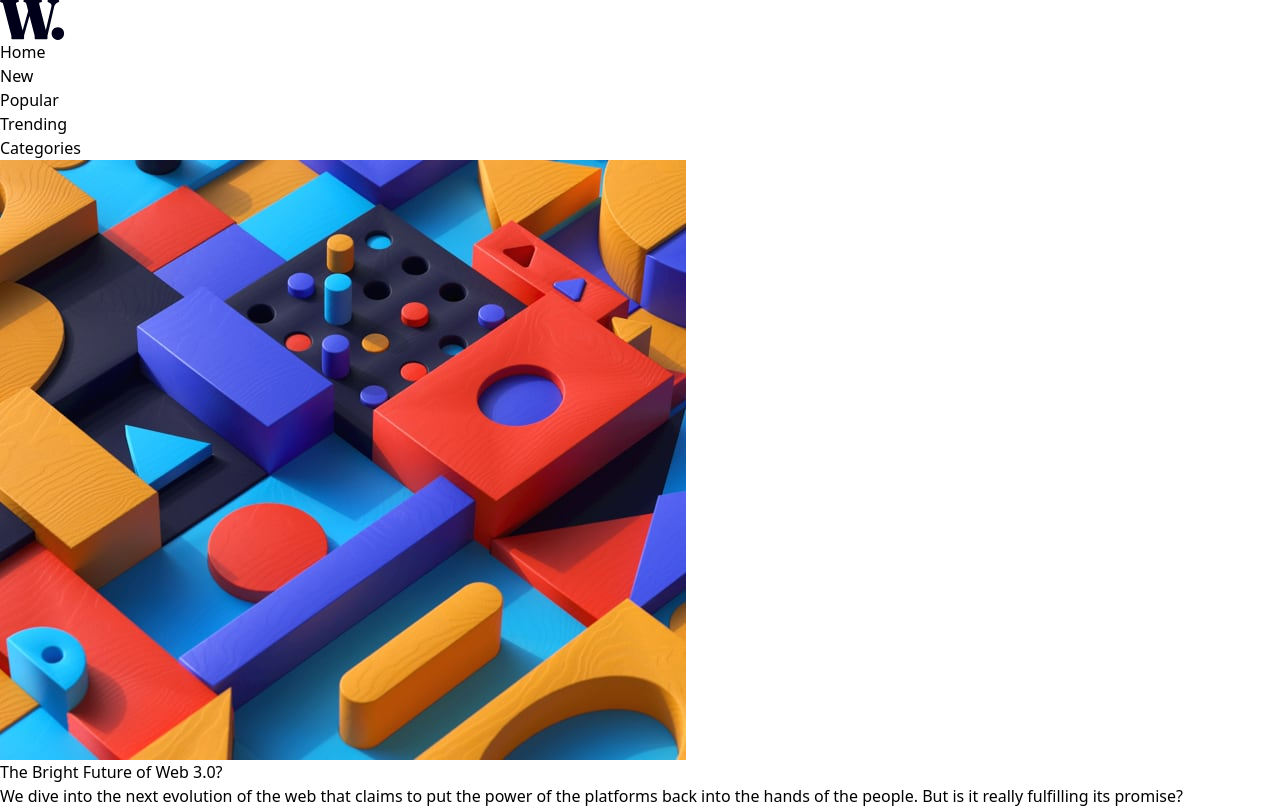
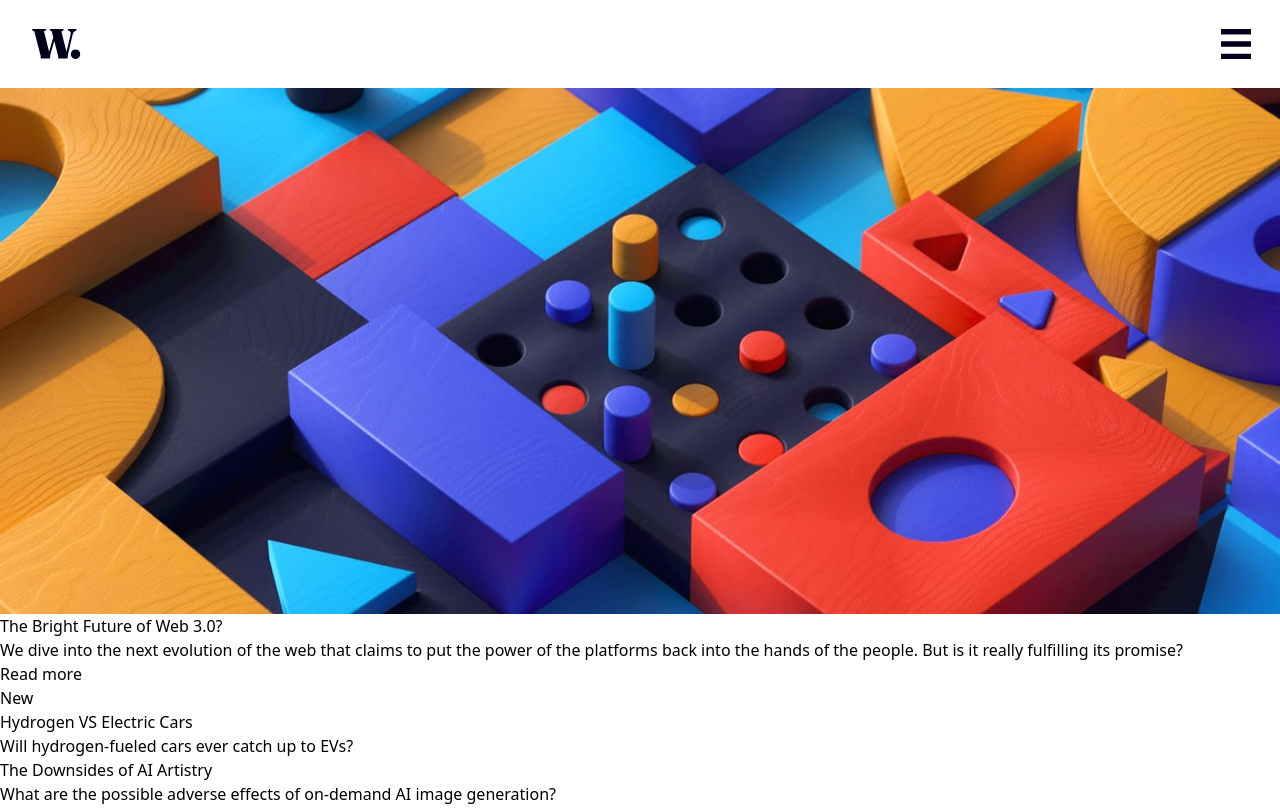
Before and after one commit to jjvega86/news-homepage-main, a website: page build/index.html in a window 1280 px wide. Shown: the top 811 px of the page. Drawn offline with Linux system fonts and the light colour scheme.

Commit message:
📦 NEW: Add picture element for responsive hero

```diff
--- a/build/index.html
+++ b/build/index.html
@@ -15,9 +15,14 @@
   </head>
   <body>
     <header>
-      <nav>
-        <img src="./assets/images/logo.svg" alt="brand logo" />
-        <ul>
+      <nav class="p-6 flex justify-between">
+        <img class="scale-75" src="./assets/images/logo.svg" alt="brand logo" />
+        <img
+          class="scale-75"
+          src="./assets/images/icon-menu.svg"
+          alt="icon menu"
+        />
+        <ul class="hidden">
           <li>Home</li>
           <li>New</li>
           <li>Popular</li>
@@ -28,12 +33,16 @@
     </header>
     <main>
       <section id="hero">
-        <!-- TODO: Research how to swap images on breakpoint -->
-        <!-- https://developer.mozilla.org/en-US/docs/Web/HTML/Element/picture -->
-        <img
-          src="./assets/images/image-web-3-mobile.jpg"
-          alt="image-web-3-mobile"
-        />
+        <picture>
+          <source
+            srcset="./assets/images/image-web-3-desktop.jpg"
+            media="(min-width: 800px)"
+          />
+          <img
+            src="./assets/images/image-web-3-mobile.jpg"
+            alt="web 3 desktop"
+          />
+        </picture>
         <h2>The Bright Future of Web 3.0?</h2>
         <p>
           We dive into the next evolution of the web that claims to put the
```
Also changed, not shown: build/css/style.css.
